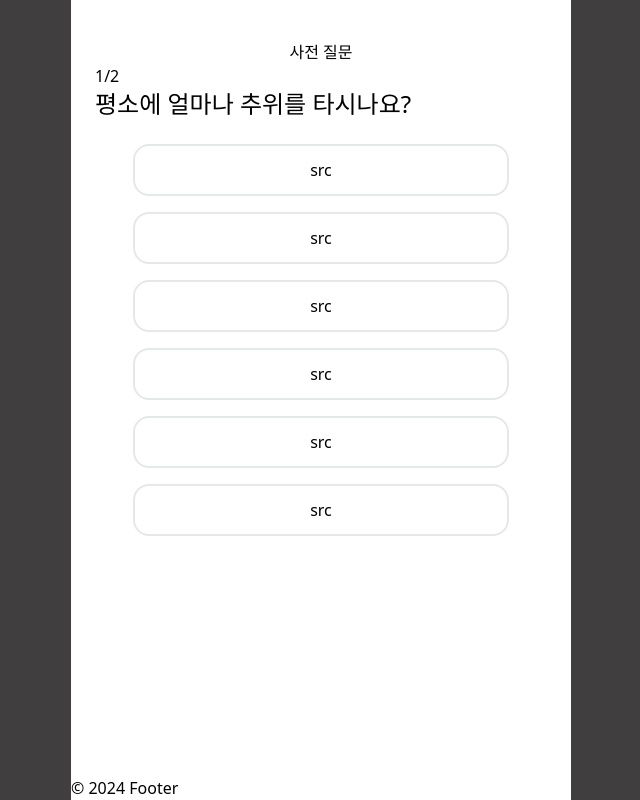
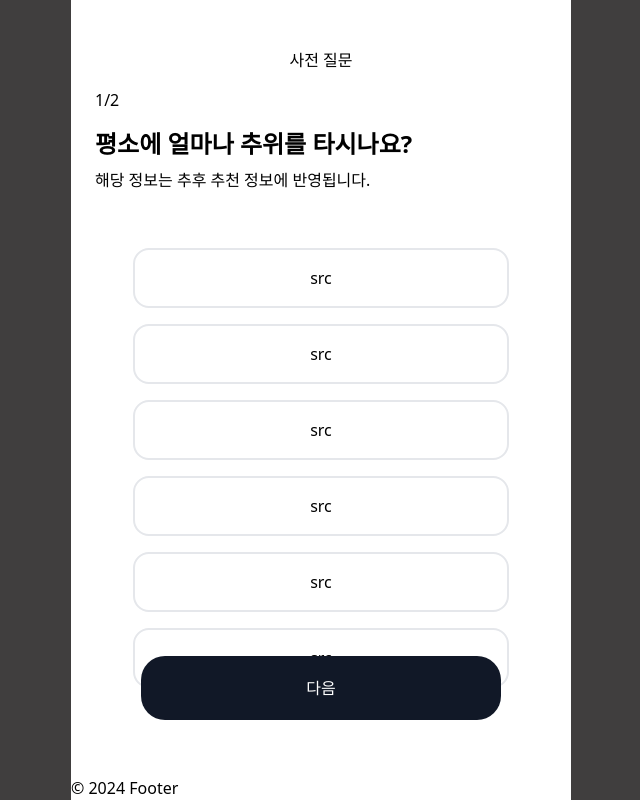
Before and after one commit to OneulUi/client, a Next.js app: page /survey in a window 1280 px wide. Shown: the whole page, without its empty margins (319-959 px from the left). Built offline with nearby package versions, Linux system fonts and the light colour scheme.

Commit message:
Design: Survey 페이지 디자인 구조 변경

```diff
--- a/api/type.ts
+++ b/api/type.ts
@@ -1,3 +1,4 @@
 export interface ButtonText {
   text: string;
+  href: string;
 }
--- a/app/survey/page.tsx
+++ b/app/survey/page.tsx
@@ -1,20 +1,29 @@
+import Button from "@/components/button/Button";
 import SurveyComponent from "@/components/survey/SurveyComponent";
 
 export default function Survey() {
   return (
-    <main className="flex flex-col w-full p-6 m-4 ">
+    <main className="flex flex-col w-full p-6 m-6">
       <section className="flex flex-col mb-4">
-        <h2 className="text-center">사전 질문</h2>
-        <span>1/2</span>
-        <h1 className="text-2xl">평소에 얼마나 추위를 타시나요?</h1>
+        <h2 className="text-center mb-4">사전 질문</h2>
+        <span className="mb-4">1/2</span>
+        <h1 className="text-2xl font-bold mb-2">
+          평소에 얼마나 추위를 타시나요?
+        </h1>
+        <div className="font-light mb-4">
+          해당 정보는 추후 추천 정보에 반영됩니다.
+        </div>
       </section>
-      <section className="flex flex-col justify-center items-center">
+      <section className="flex flex-col justify-center items-center mt-4">
         <SurveyComponent />
         <SurveyComponent />
         <SurveyComponent />
         <SurveyComponent />
         <SurveyComponent />
         <SurveyComponent />
+        <div className="absolute inset-x-0 bottom-20 flex justify-center">
+          <Button text="다음" href="/location" />
+        </div>
       </section>
     </main>
   );
--- a/components/survey/SurveyComponent.tsx
+++ b/components/survey/SurveyComponent.tsx
@@ -1,5 +1,5 @@
 export default function SurveyComponent() {
   return (
-    <div className="border-2 p-3 m-2 text-center rounded-2xl w-5/6">src</div>
+    <div className="border-2 p-4 m-2 text-center rounded-2xl w-5/6">src</div>
   );
 }
```
